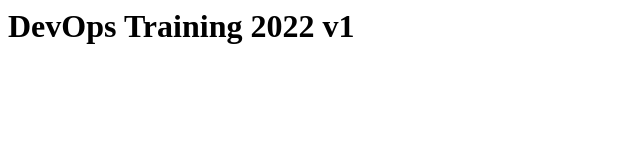
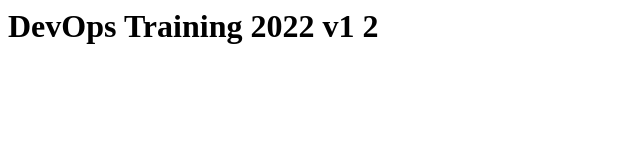
Before and after one commit to letuan0803/jenkinslab, a plain HTML site: page index.html in a window 1280 px wide. Shown: the full height of the page, 0-640 px from the left. Drawn offline with Linux system fonts and the light colour scheme.

Commit message:
check code

```diff
--- a/index.html
+++ b/index.html
@@ -3,7 +3,7 @@
         <title>My First Page</title>
     </head>
     <body>
-        <h1>DevOps Training 2022 v1</h1>
+        <h1>DevOps Training 2022 v1 2</h1>
     </body>
 
 </html>
```
